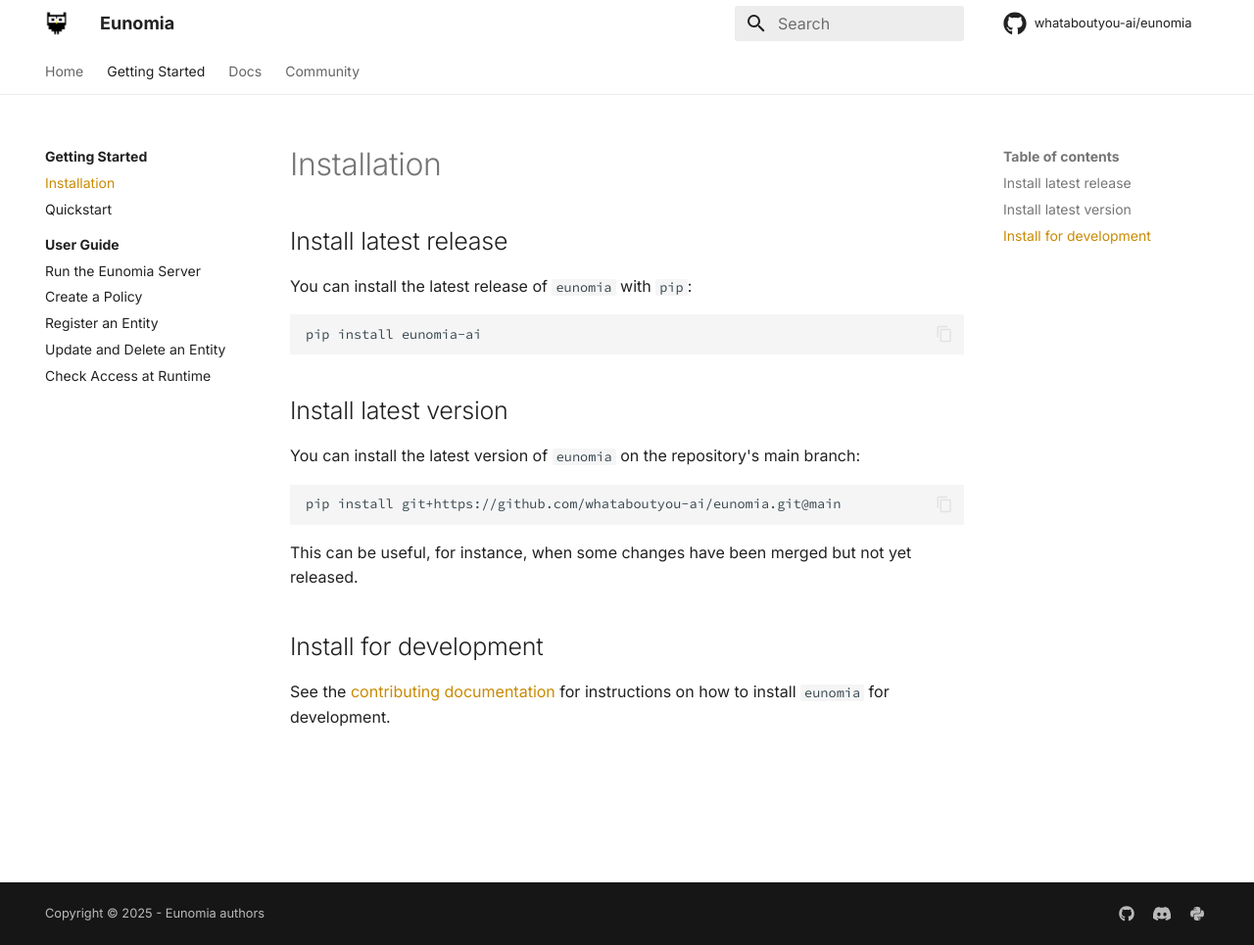
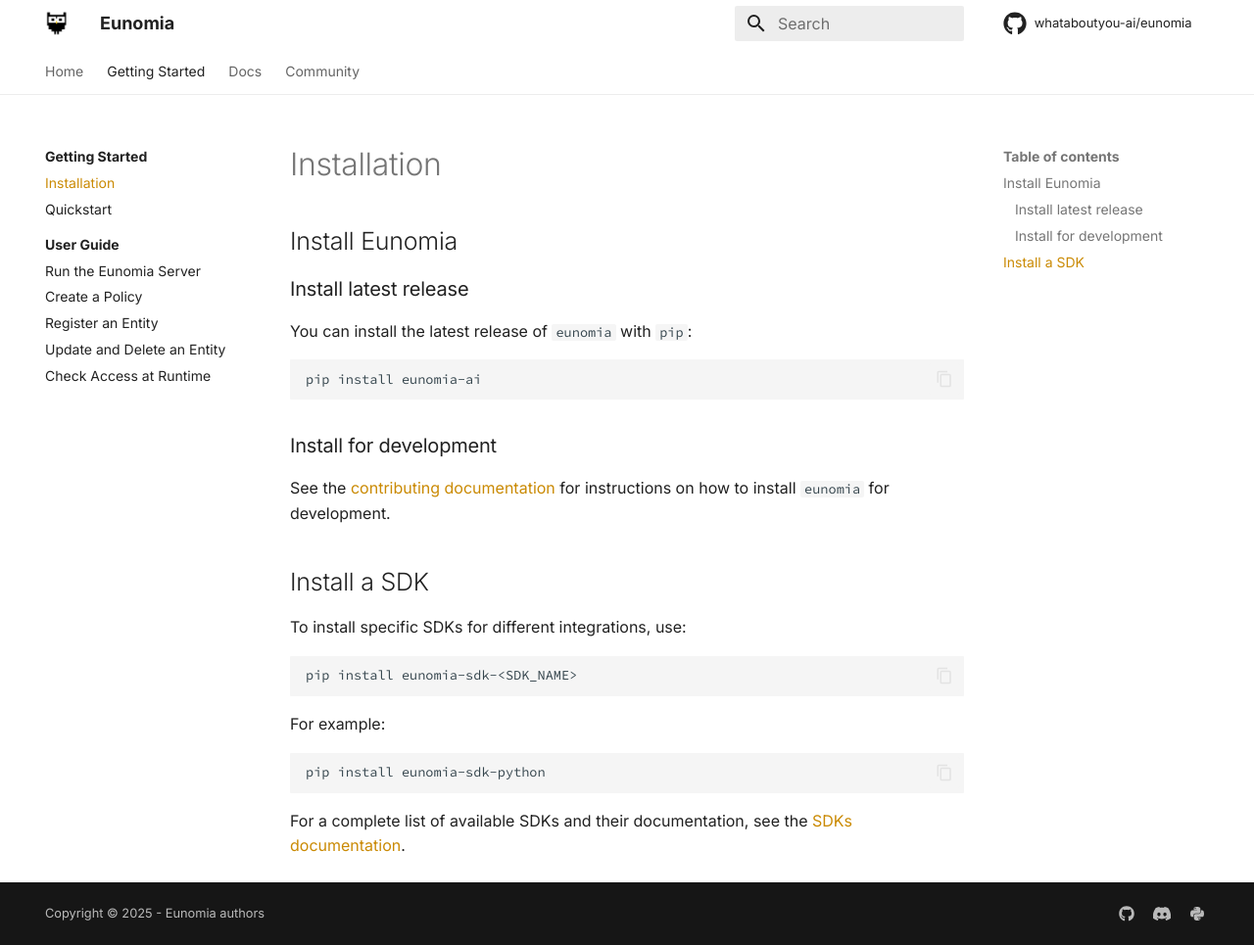
Before and after one commit to whataboutyou-ai/eunomia, an MkDocs documentation site: the page built from docs/get_started/installation.md, in a window 1280 px wide and 965 px high. Shown: the whole window at 98% size. Built offline with MkDocs 1.6.1 and Material for MkDocs 9.7.7, drawn with Linux system fonts in a browser that asks for light colours; comment, search, counter and statistics services are not loaded.

Commit message:
Modify installation guide

````diff
--- a/docs/community/contribute.md
+++ b/docs/community/contribute.md
@@ -29,7 +29,7 @@
 If you are developing one of the SDKs, which are built as separate packages, you can install the dependencies for that specific package:
 
 ```bash
-uv sync --package eunomia-sdk-<NAME>
+uv sync --package eunomia-sdk-<SDK_NAME>
 ```
 
 ### Testing and formatting
--- a/docs/get_started/installation.md
+++ b/docs/get_started/installation.md
@@ -1,19 +1,29 @@
+## Install Eunomia
 
-## Install latest release
+### Install latest release
+
 You can install the latest release of `eunomia` with `pip`:
 
 ```bash
 pip install eunomia-ai
 ```
 
-## Install latest version
-You can install the latest version of `eunomia` on the repository's main branch:
+### Install for development
+
+See the [contributing documentation](../community/contribute.md) for instructions on how to install `eunomia` for development.
+
+## Install a SDK
+
+To install specific SDKs for different integrations, use:
 
 ```bash
-pip install git+https://github.com/whataboutyou-ai/eunomia.git@main
+pip install eunomia-sdk-<SDK_NAME>
 ```
 
-This can be useful, for instance, when some changes have been merged but not yet released.
+For example:
 
-## Install for development
-See the [contributing documentation](../community/contribute.md) for instructions on how to install `eunomia` for development.
+```bash
+pip install eunomia-sdk-python
+```
+
+For a complete list of available SDKs and their documentation, see the [SDKs documentation](../api/sdks/index.md).
````
